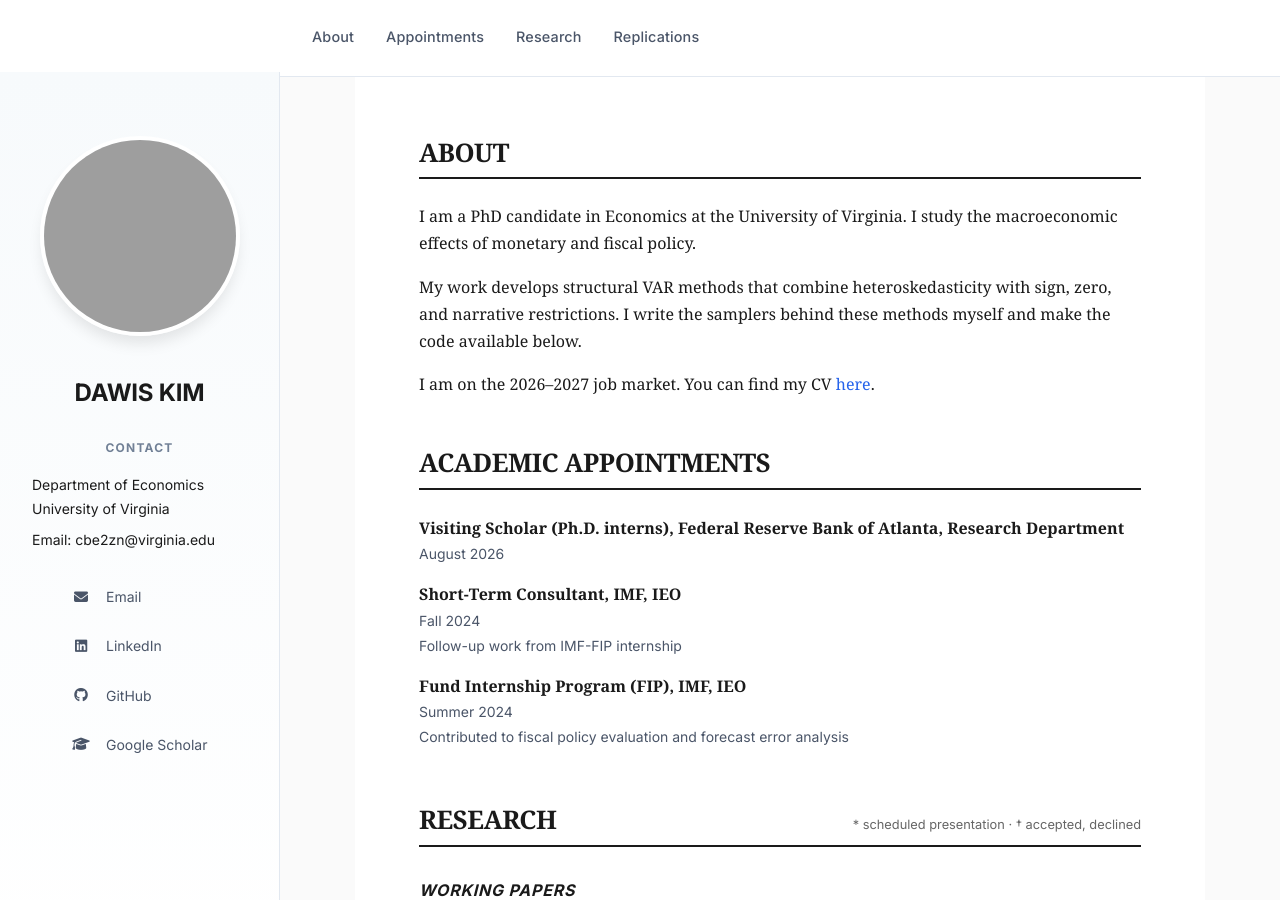
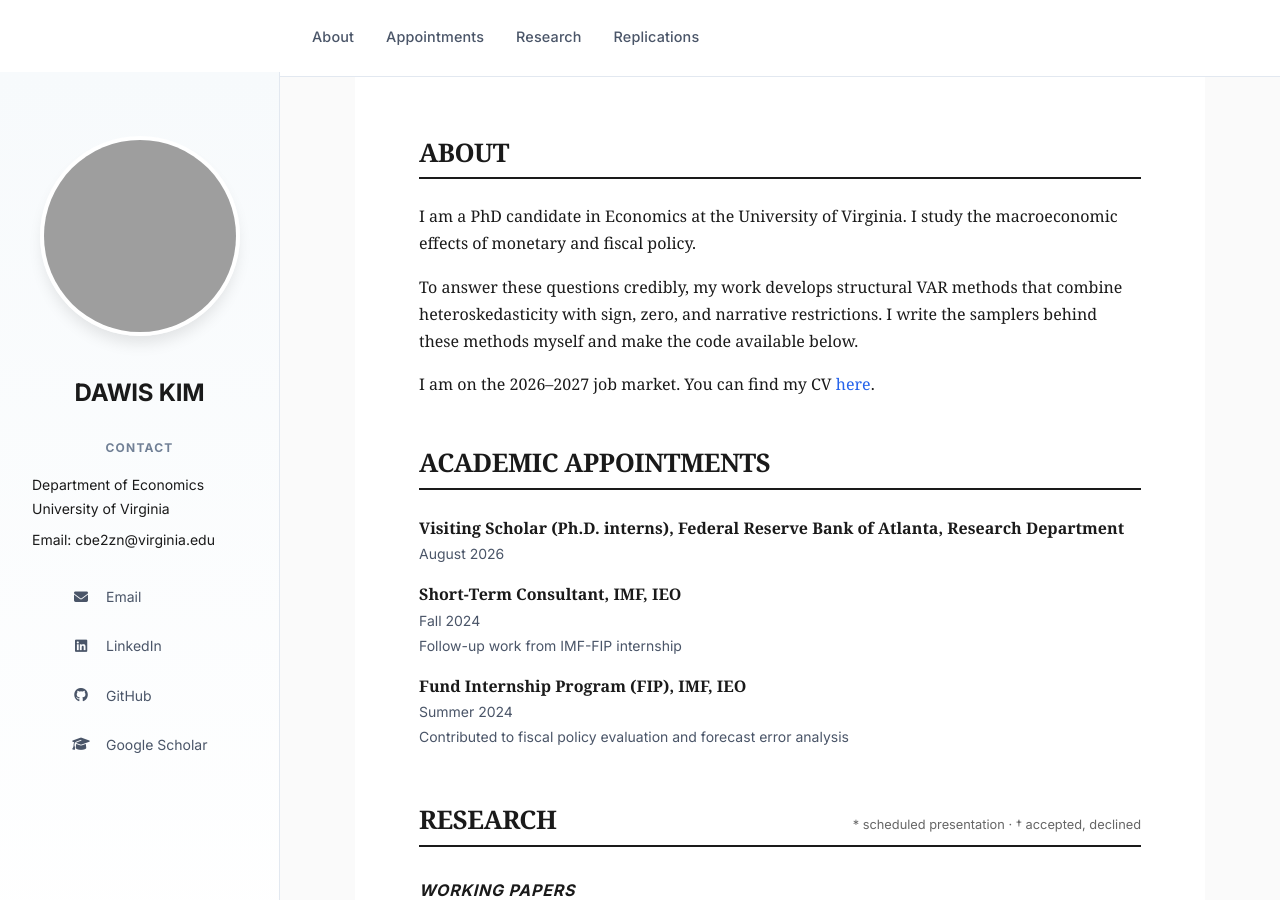
Before and after one commit to davidkim5707/website, a Jekyll site: the page built from index.md, in a window 1280 px wide and 900 px high. Built offline with Jekyll 4.4.1, drawn with Linux system fonts in a browser that asks for light colours; some web fonts are replaced; grey boxes are pictures that could not be loaded.

Commit message:
Link the methods paragraph back to the research question
Co-Authored-By: Claude Opus 5 (1M context) <noreply@anthropic.com>

```diff
--- a/index.md
+++ b/index.md
@@ -9,7 +9,7 @@ title: About
 I am a PhD candidate in Economics at the University of Virginia. I study the macroeconomic effects of monetary and fiscal policy.
 {: .about-intro}
 
-My work develops structural VAR methods that combine heteroskedasticity with sign, zero, and narrative restrictions. I write the samplers behind these methods myself and make the code available below.
+To answer these questions credibly, my work develops structural VAR methods that combine heteroskedasticity with sign, zero, and narrative restrictions. I write the samplers behind these methods myself and make the code available below.
 {: .about-intro}
 
 I am on the 2026–2027 job market. You can find my CV [here](https://www.dropbox.com/scl/fi/c4uq7ef84mt263tydrm8i/Dawis_Kim_CV.pdf?rlkey=i1wwnm8q14e2rxq02g4kyxkgn&st=96sv37r7&raw=1).
```
